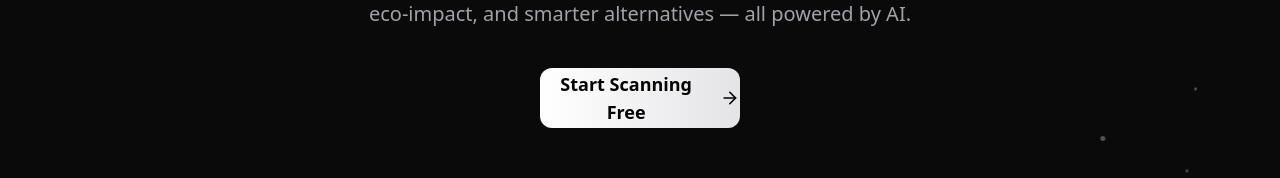
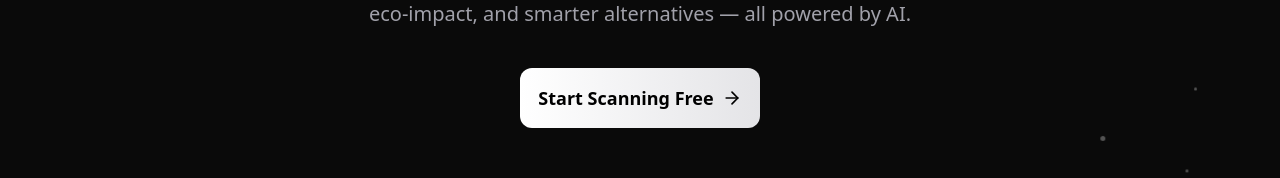
Before and after one commit to puria1234/barcodesense, a Next.js app: page / in a window 1280 px wide. Shown: the part 370-548 px from the top of the page. Built offline with nearby package versions, Linux system fonts and the light colour scheme; no server answers.

Commit message:
Fix button width

```diff
--- a/src/app/page.tsx
+++ b/src/app/page.tsx
@@ -86,7 +86,7 @@ export default function HomePage() {
             </p>
 
             <Link href="/app">
-              <Button size="lg" className="group min-w-[200px] relative overflow-hidden">
+              <Button size="lg" className="group min-w-[240px] relative overflow-hidden">
                 {authLoading ? (
                   <span className="flex items-center justify-center gap-2">
                     <span className="w-2 h-2 bg-black rounded-full animate-pulse" />
```
